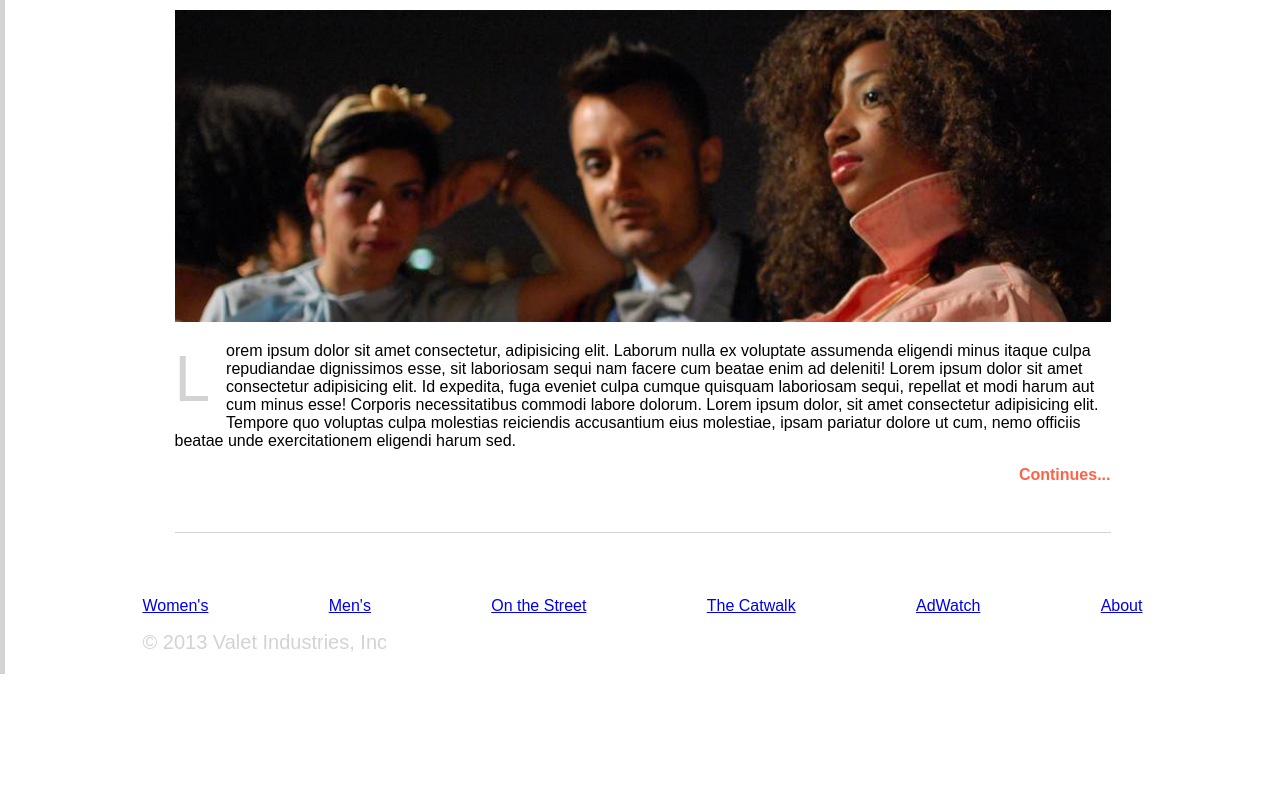
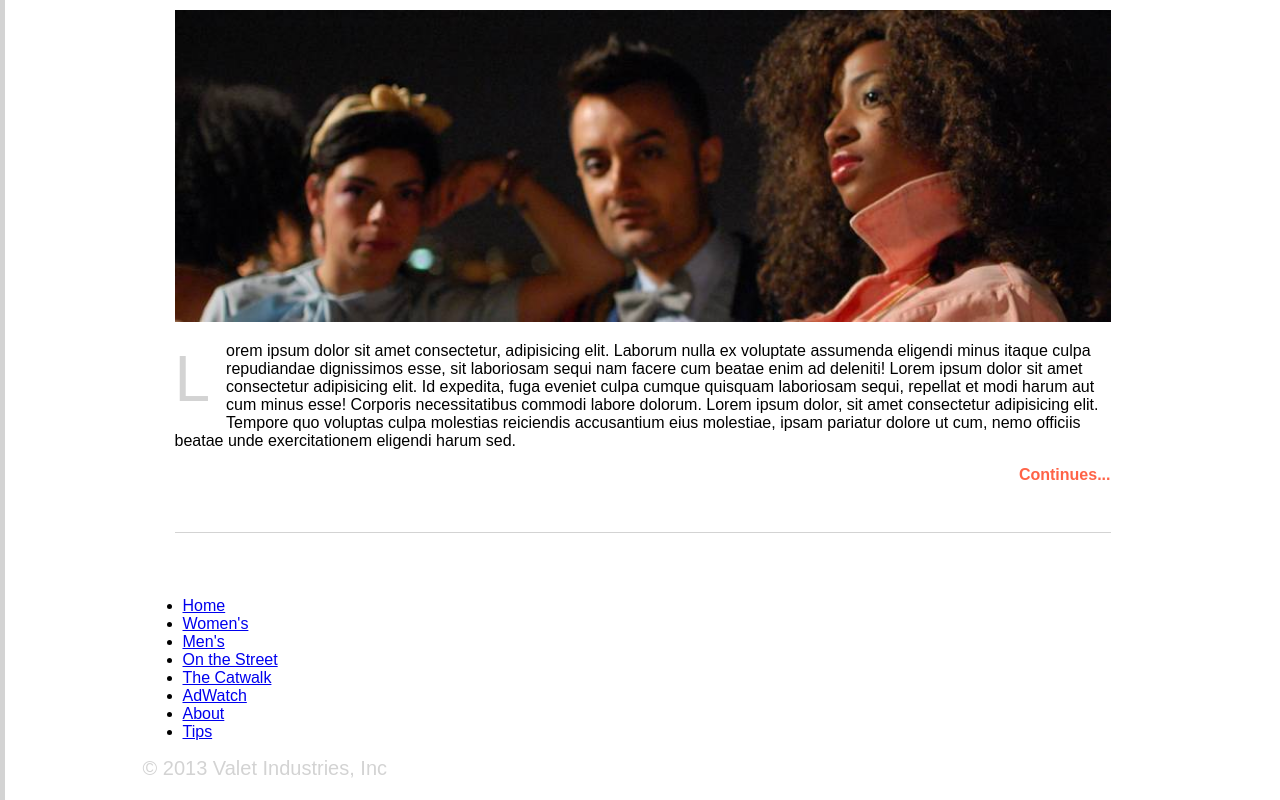
Before and after one commit to soodala2003/React-Fashion-blog, a React (Create React App) app: page / in a window 1280 px wide. Shown: the part 893-1693 px from the top of the page. Before the commit the page ends 1567 px from the top, so only its background shows below. Built offline with nearby package versions, Linux system fonts and the light colour scheme.

Commit message:
Footer.js

```diff
--- a/src/Footer.js
+++ b/src/Footer.js
@@ -1,10 +1,19 @@
-import Nav from "./Nav.js";
-
 export default function Footer() {
     return (
         <>
-            <Nav />
-            <h2 style={{ color: "#d3d3d3", fontSize: 20 }}>&copy; 2013 Valet Industries, Inc</h2>
+          <nav aria-label="Main Navigation" role="navigation">
+            <ul className="nav-footer-list">
+                <li><a href="...">Home</a></li>
+                <li><a href="...">Women's</a></li>
+                <li><a href="...">Men's</a></li>
+                <li><a href="...">On the Street</a></li>
+                <li><a href="...">The Catwalk</a></li>
+                <li><a href="...">AdWatch</a></li>
+                <li><a href="...">About</a></li>
+                <li><a href="...">Tips</a></li>
+            </ul>
+          </nav>
+          <h2 style={{ color: "#d3d3d3", fontSize: 20 }}>&copy; 2013 Valet Industries, Inc</h2>
         </>
     );
 }
```
